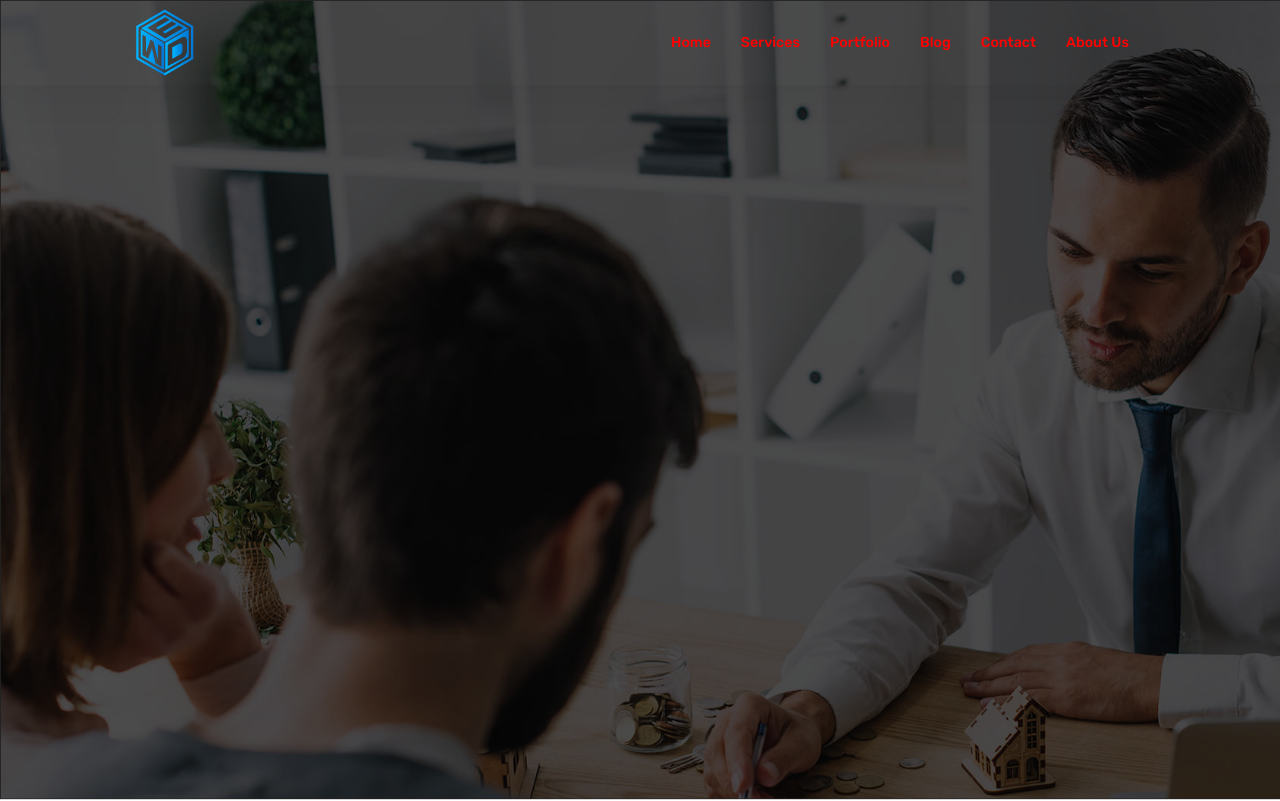
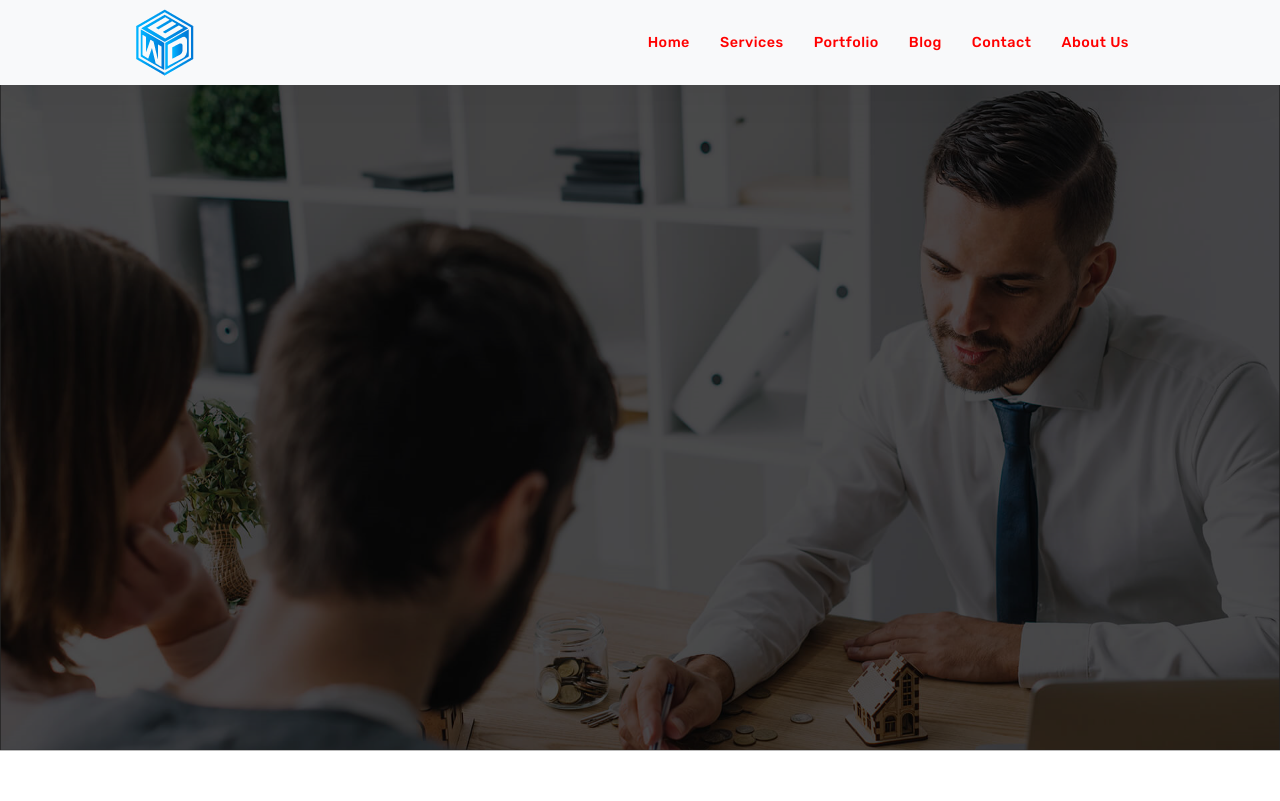
Before and after one commit to zohaibmalikie/ewd-2.0, a React (Create React App) app: page / in a window 1280 px wide. Shown: the top 801 px of the page. Built offline with nearby package versions, Linux system fonts and the light colour scheme.

Commit message:
navbar created

```diff
--- a/src/Compoments/assets/css/header.css
+++ b/src/Compoments/assets/css/header.css
@@ -1,30 +1,22 @@
 .cl-fff{
-    color: #FFF !important;
+    color: #222 !important;
 }
 .nav-link {
-    font-size: .89rem;
+    font-size: 0.9rem;
     padding: 20px 15px !important;
+    letter-spacing: 0.5px;
 }
+.nav-link:hover {
+    color: #007eda !important;
+    transition: 0.6s;
 
-.gradient::after {
-    content: "";
-    display: block;
-    position: fixed;
-    padding: 100px 0;
-    width: 100%;
-    height: 100%;
-    top: 0;
-    left: 0;
-    background-color: rgba(black, 0.5);
 }
 #bg-img{
-    background-image: url('../img/main.png');
+    /* background-image: url('../img/main.png'); */
     background-repeat: no-repeat;
     background-size: cover;
     max-width: 100%;
-    height: 100vh;
-    background-color: rgba(black, 0.5);
-    background-position: 0px 0px;
+    height: 100%;
 }
 
 
--- a/src/Compoments/header.js
+++ b/src/Compoments/header.js
@@ -1,80 +1,67 @@
-import React from 'react'
-import './assets/css/header.css'
-import './assets/css/utility.css'
-import Navlogo from './assets/img/logo-8.png'
-import Computer from './assets/img/computer-8.png'
-import Icons from './assets/img/icons.png'
-import Chair from './assets/img/chair.png'
-import Table from './assets/img/table.png'
-import Artboard_4 from './assets/img/back-img.jpg'
+import React from "react";
+import "./assets/css/header.css";
+import "./assets/css/utility.css";
+import Navlogo from "./assets/img/logo-8.png";
+import Computer from "./assets/img/computer-8.png";
+import Icons from "./assets/img/icons.png";
+import Chair from "./assets/img/chair.png";
+import Table from "./assets/img/table.png";
+import main from "./assets/img/main.png";
 
 function header() {
-
   return (
     <React.Fragment>
-
-
       <section className="gradient">
-  <div id="bg-img">
-
-<nav className="nav-scroll navbar navbar-expand-lg navbar-light bg-transparent main_padding pt-1 pb-1 sticky-top" id="header">
-  <a className="navbar-brand" href="#"><img src={ Navlogo}/></a>
-  <button className="navbar-toggler" type="button" data-toggle="collapse" data-target="#navbarNavAltMarkup" aria-controls="navbarNavAltMarkup" aria-expanded="false" aria-label="Toggle navigation">
+        <nav
+          className="nav-scroll navbar navbar-expand-lg navbar-light bg-light main_padding pt-1 pb-1 sticky-top"
+          id="header"
+        >
+          <a className="navbar-brand" href="#">
+            <img src={Navlogo} />
+          </a>
+          <button
+            className="navbar-toggler"
+            type="button"
+            data-toggle="collapse"
+            data-target="#navbarNavAltMarkup"
+            aria-controls="navbarNavAltMarkup"
+            aria-expanded="false"
+            aria-label="Toggle navigation"
+          >
             <span className="navbar-toggler-icon"></span>
           </button>
           <div className="collapse navbar-collapse" id="navbarNavAltMarkup">
             <div className="navbar-nav ml-auto">
-      <a className="nav-item nav-link cl-fff active" href="#">Home <span className="sr-only">(current)</span></a>
-      <a className="nav-item nav-link cl-fff" href="#">Services</a>
-      <a className="nav-item nav-link cl-fff" href="#">Portfolio</a>
-      <a className="nav-item nav-link cl-fff" href="#">Blog</a>
-      <a className="nav-item nav-link cl-fff" href="#">Contact</a>
-      <a className="nav-item nav-link cl-fff" href="#">About Us</a>
+              <a className="nav-item nav-link cl-fff active" href="#">
+                Home <span className="sr-only">(current)</span>
+              </a>
+              <a className="nav-item nav-link cl-fff" href="#">
+                Services
+              </a>
+              <a className="nav-item nav-link cl-fff" href="#">
+                Portfolio
+              </a>
+              <a className="nav-item nav-link cl-fff" href="#">
+                Blog
+              </a>
+              <a className="nav-item nav-link cl-fff" href="#">
+                Contact
+              </a>
+              <a className="nav-item nav-link cl-fff" href="#">
+                About Us
+              </a>
             </div>
           </div>
         </nav>
-</div>
-<br/>
-<br/>
-<br/>
-<br/>
-<br/>
-<br/>
-<br/>
-<br/>
-<br/>
-<br/>
-<br/>
-<br/>
-<br/>
-<br/>
-<br/>
-<br/>
-<br/>
-<br/>
-<br/>
-<br/>
-<br/>
-<br/>
-<br/>
-<br/>
-<br/>
-<br/>
-<br/>
-<br/>
-<br/>
-<br/>
-<br/>
+        <img
+          className="card-img-top w-100 bg-linear-gradient pt-5"
+          src={main}
+          alt="Card"
+          id="bg-img"
+        />
       </section>
-
-        {/* <div class="card img-fluid text-center border-0"> <img class="card-img-top w-100 bg-linear-gradient" src={Artboard_4} alt="Card image"/>
-
-      </div>
-    */}
-
-
     </React.Fragment>
-    )
+  );
 }
 
-export default header
+export default header;
```
Lines whose indentation alone changed are shown as unchanged.
